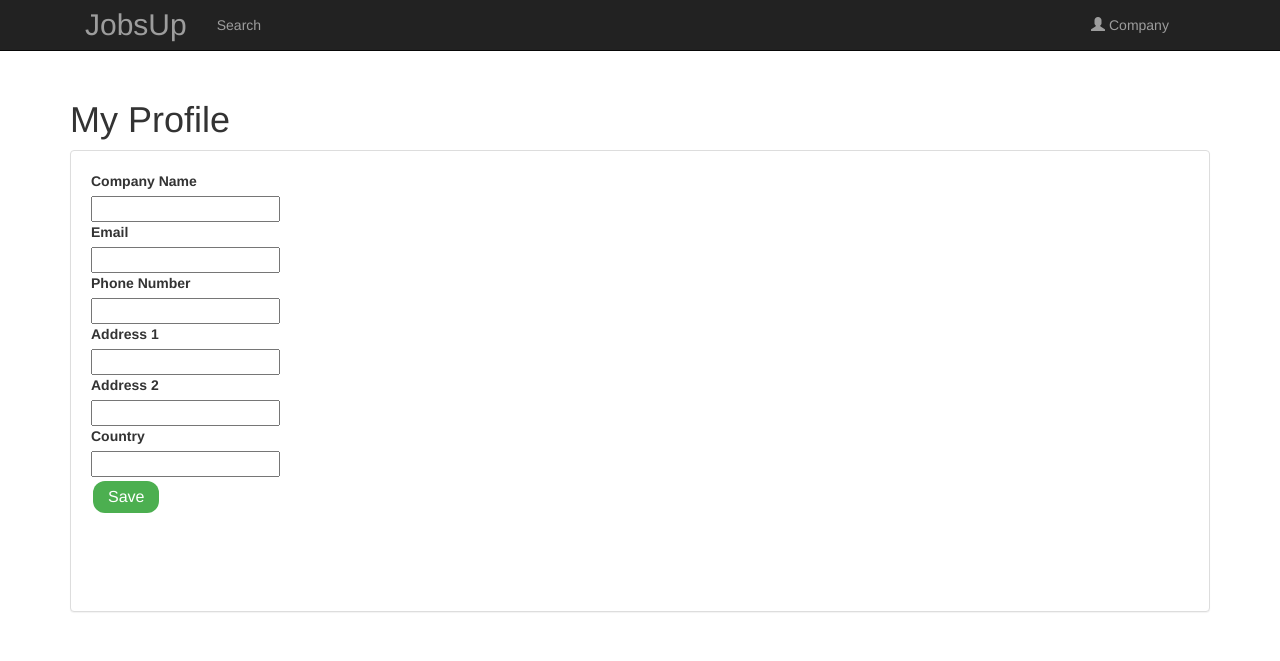
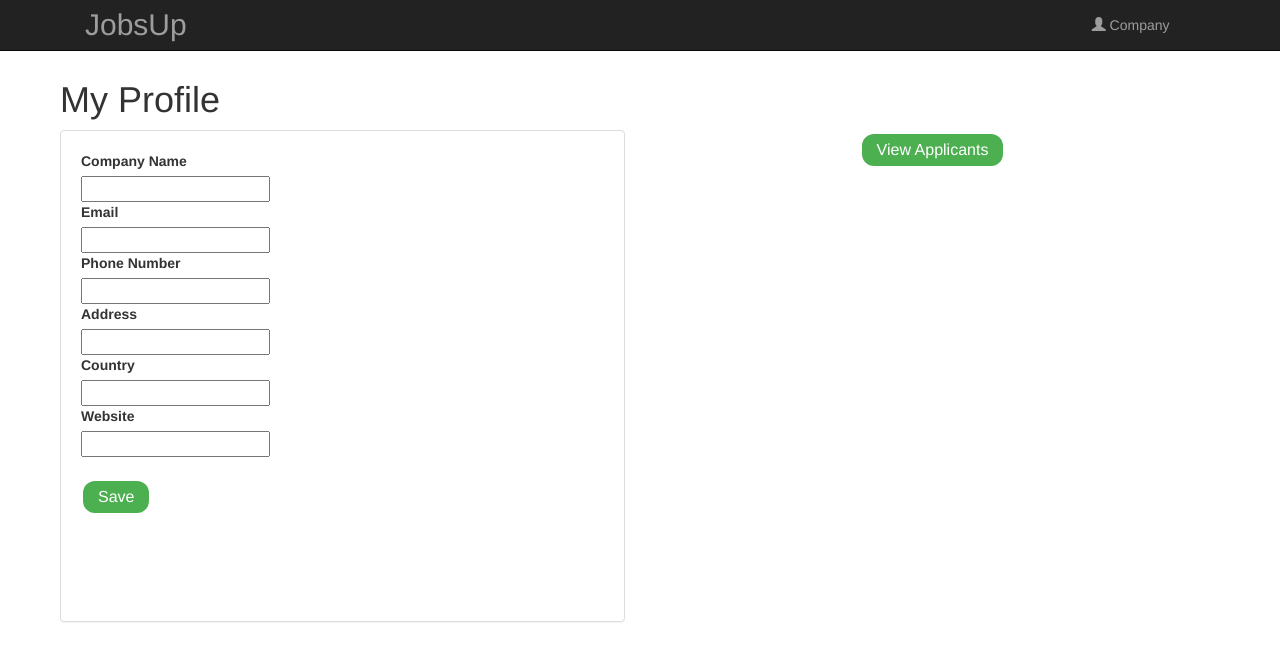
Before and after one commit to uphonia/JobsUp, a Django app: template JobsUp/jobs/templates/CompanyProfiles.html in a window 1280 px wide. Shown: the top 661 px of the page. Run offline with Django 3.2, Linux system fonts and the light colour scheme; the template is opened without the code that fills it, so the values that code supplies are empty; some libraries are stand-ins or nearby versions.

Commit message:
Editting Profile Pages

```diff
--- a/JobsUp/jobs/templates/CompanyProfiles.html
+++ b/JobsUp/jobs/templates/CompanyProfiles.html
@@ -24,8 +24,7 @@
         }
 
         h1 {
-            padding: 80px 200px 0 0;
-            text-align: left;
+            padding: 60px 180px 0 60px;
         }
 
     </style>
@@ -43,44 +42,57 @@
 	                <li class="home">
 		                <a href="/"><span class=""></span> JobsUp</a>
                     </li>
-		            <li class="search">
-		                <a href="/"><span class=""></span> Search </a>
-		            </li>
-		            <li class="profile" style="margin-left:800px;">
+		            <li class="profile" style="margin-left:875px;">
 		                <a href="/"><span class="glyphicon glyphicon-user"></span> Company </a>
 		            </li>
 		        </ul>
 		    </div>
 	    </nav>
 
+        <h1>My Profile</h1>
+
 	    <!-- Profile Page -->
 	    <div class="container">
-            <h1>My Profile</h1>
-            <div class="panel panel-default">
+	        <div class="row">
+
+	            <div class="col-lg-6">
+                    <div class="left">
+                        <div class="panel panel-default" style="margin-left: -10px;">
                             <form action="/action_page.php" style="padding: 5px;">
-                <div class="panel-body" style="height: 450px; text-align: left;">
-                    <label for="fname"> Company Name </label> <br>
+                                <div class="panel-body" style="height: 480px; text-align: left;">
+                                    <label for="cname"> Company Name </label> <br>
                                     <input type="text" id="company-name"><br>
 
                                     <label for="email"> Email </label> <br>
                                     <input type="text" id="email"><br>
 
-                    <label for="email"> Phone Number </label> <br>
+                                    <label for="phone-num"> Phone Number </label> <br>
                                     <input type="text" id="phone-number"><br>
 
-                    <label for="email"> Address 1 </label> <br>
-                    <input type="text" id="address1"><br>
+                                    <label for="address"> Address </label> <br>
+                                    <input type="text" id="address"><br>
 
-                    <label for="email"> Address 2 </label> <br>
-                    <input type="text" id="address2"><br>
-
-                    <label for="email"> Country </label> <br>
+                                    <label for="country"> Country </label> <br>
                                     <input type="text" id="country"><br>
 
+                                    <label for="website"> Website </label> <br>
+                                    <input type="text" id="website"><br>
+                                    <br>
                                     <a href="" class="button"> Save </a>
                                 </div>
                             </form>
                         </div>
+                    </div> <!-- End of left -->
+                </div>
+
+                <div class="col-lg-6">
+                    <div class="right" >
+                        <a href="" class="button"> View Applicants </a>
+                    </div> <!-- End of right -->
+                </div>
+
+            </div> <!-- End of row -->
+        </div> <!-- End of container -->
 
     </body>
 
```
Also changed, not shown: JobsUp/jobs/static/stuff.css (+0 -18 lines), JobsUp/jobs/templates/Applicants.html (+20 -5 lines), JobsUp/jobs/templates/UserProfiles.html (+29 -8 lines). Lines whose indentation alone changed are shown as unchanged.
